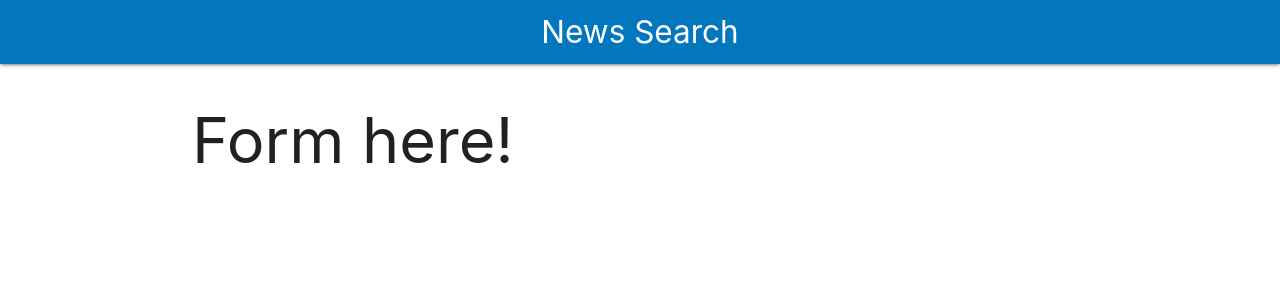
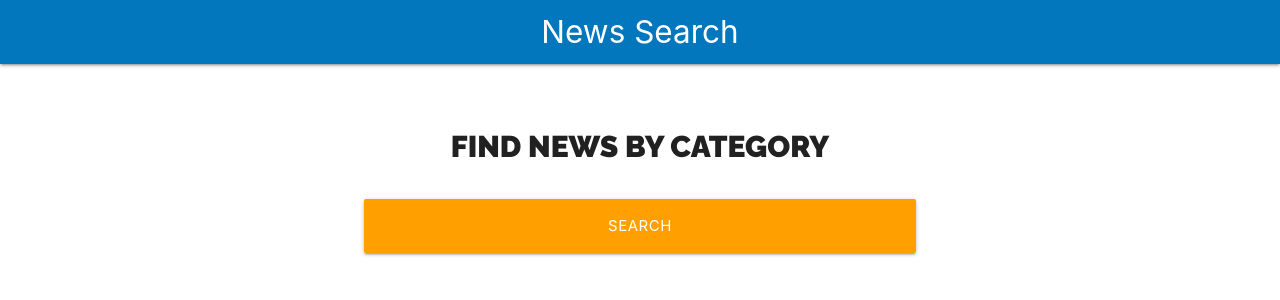
Before and after one commit to JnDiego/news-search-app, a React (Create React App) app: page / in a window 1280 px wide. Shown: the top 300 px of the page. Built offline with nearby package versions, Linux system fonts and the light colour scheme.

Commit message:
Creación de componente Form. Se creó modulo css para el Form

```diff
--- a/src/App.js
+++ b/src/App.js
@@ -1,12 +1,13 @@
 import React, { Fragment } from 'react';
 import Header from './components/Header';
+import Form from './components/Form';
 
 function App() {
   return (
     <Fragment>
       <Header title="News Search" />
       <div className="container white">
-        <h1>Form here!</h1>
+        <Form />
       </div>
     </Fragment>
   );
--- /dev/null
+++ b/src/components/Form.jsx
@@ -0,0 +1,19 @@
+import React from 'react';
+import styles from './Form.module.css';
+
+const Form = () => {
+  return (
+    <div className={`${styles.searcher} row`}>
+      <div className="col s12 m8 offset-m2">
+        <form action="">
+          <h2 className={styles.header__text}>Find news by category</h2>
+          <div className="input-field col s12">
+            <input type="submit" value="Search" className={`${styles['btn--block']} btn-large amber darken-2`} />
+          </div>
+        </form>
+      </div>
+    </div>
+  );
+};
+
+export default Form;
--- /dev/null
+++ b/src/components/Form.module.css
@@ -0,0 +1,17 @@
+.header__text {
+  font-family: 'Raleway', sans-serif;
+  font-weight: 900;
+  font-size: 2rem;
+  text-transform: uppercase;
+  text-align: center;
+}
+
+.searcher {
+  margin-top: 2rem;
+  margin-bottom: 2rem;
+  text-align: left;
+}
+
+.btn--block {
+  width: 100%;
+}
```
